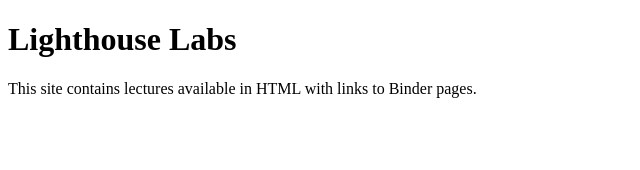
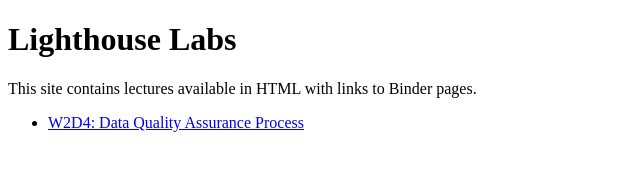
Before and after one commit to sedv8808/LHL_Lectures, a plain HTML site: page index.html in a window 1280 px wide. Shown: the whole page, without its empty margins (0-640 px from the left). Drawn offline with Linux system fonts and the light colour scheme.

Commit message:
added Lecture1

```diff
--- a/index.html
+++ b/index.html
@@ -8,5 +8,10 @@
 <body>
     <h1>Lighthouse Labs</h1>
     <p>This site contains lectures available in HTML with links to Binder pages.</p>
+
+    <ul>
+        <li><a href="lectures/W2D4_DataQualityAssuranceProcess.html">W2D4: Data Quality Assurance Process</a></li>
+
+    </ul>
 </body>
 </html>
```
